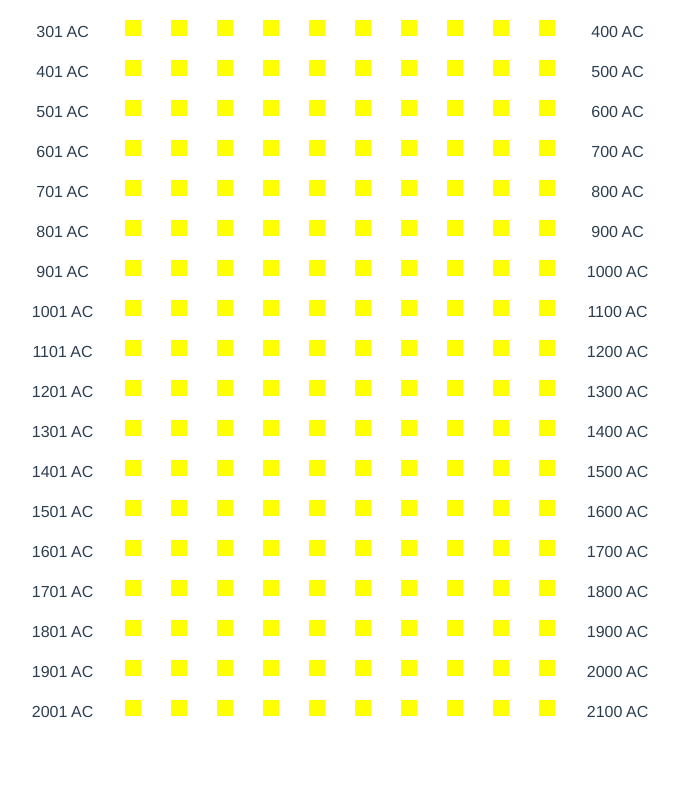
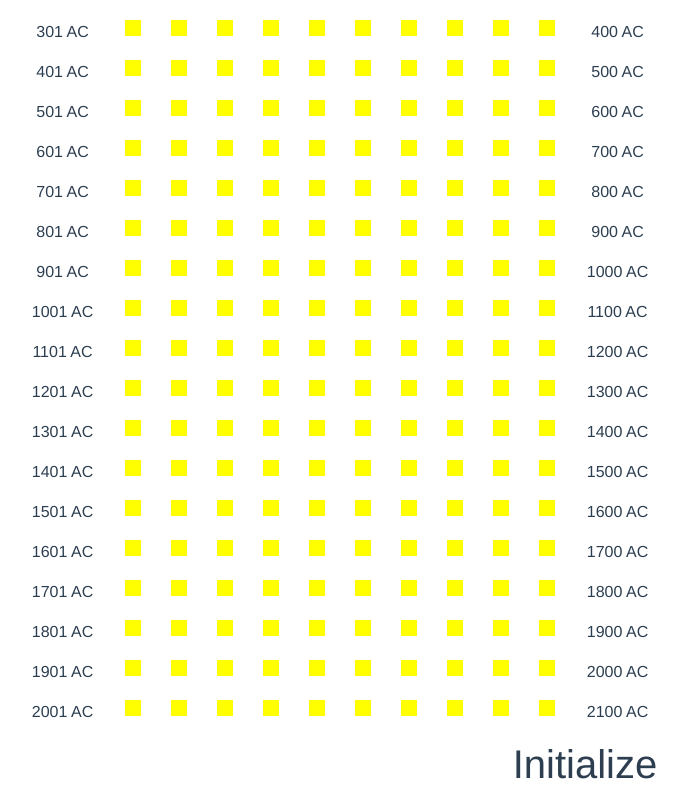
Before and after one commit to tarunjain3/Challenge-PersonLifespan, a Vue app: page / in a window 1280 px wide. Shown: the part 584-1380 px from the top of the page, without its empty margins (125-812 px from the left). Before the commit the page ends 1324 px from the top, so only its background shows below. Built offline with nearby package versions, Linux system fonts and the light colour scheme; no server answers.

Commit message:
apiImplemented

```diff
--- a/package.json
+++ b/package.json
@@ -8,6 +8,7 @@
     "lint": "vue-cli-service lint"
   },
   "dependencies": {
+    "axios": "^0.22.0",
     "core-js": "^3.6.5",
     "vue": "^2.6.11",
     "vue-router": "^3.2.0",
--- a/src/components/HomePage.vue
+++ b/src/components/HomePage.vue
@@ -38,10 +38,18 @@
         <div class="col-sm-1">{{ rowIndex * 100 }} AC</div>
       </div>
     </div>
+    <div class="row">
+      <div class="col-sm-12">
+        <h1>
+          {{ personName }}
+        </h1>
+      </div>
+    </div>
   </div>
 </template>
 <script>
 /* eslint-disable */
+import axios from "axios";
 export default {
   name: "HelloWorld",
   props: {
@@ -49,20 +57,42 @@ export default {
   },
   data() {
     return {
-      classChange : true ,
-      objects: [
-        { name: "abc", age: 10 },
-        { name: "def", age: 15 },
-        { name: "xyz", age: 15 },
-      ],
+      classChange: true,
+      personName: "Initialize",
+      lifeSpanObj: [],
     };
   },
-   methods: {
-changetheClass(){
-  this.classChange = !this.classChange;
-}
-
-    }
+  methods: {
+    changetheClass() {
+      this.classChange = !this.classChange;
+    },
+    changeName() {
+      this.personName = "def  abc";
+      this.lifeSpanObj.forEach((element, i) => {
+        setTimeout(function () {
+          this.personName = element.name;
+          console.log(this.personName);
+          console.log(i);
+        }, i * 300);
+      });
+    },
+  },
+  mounted() {
+    console.log("calling on page load");
+    axios({
+      method: "GET",
+      url: "https://dev-util.edyst.com/challenge/person/-1100?end_yob=2000",
+    }).then(
+      (result) => {
+        console.log("success hit");
+        this.lifeSpanObj = result.data;
+        return this.changeName();
+      },
+      (error) => {
+        console.error(error);
+      }
+    );
+  },
 };
 </script>
 <style scoped>
```
Also changed, not shown: 1 other file (tests, documents, lock files or other folders).
